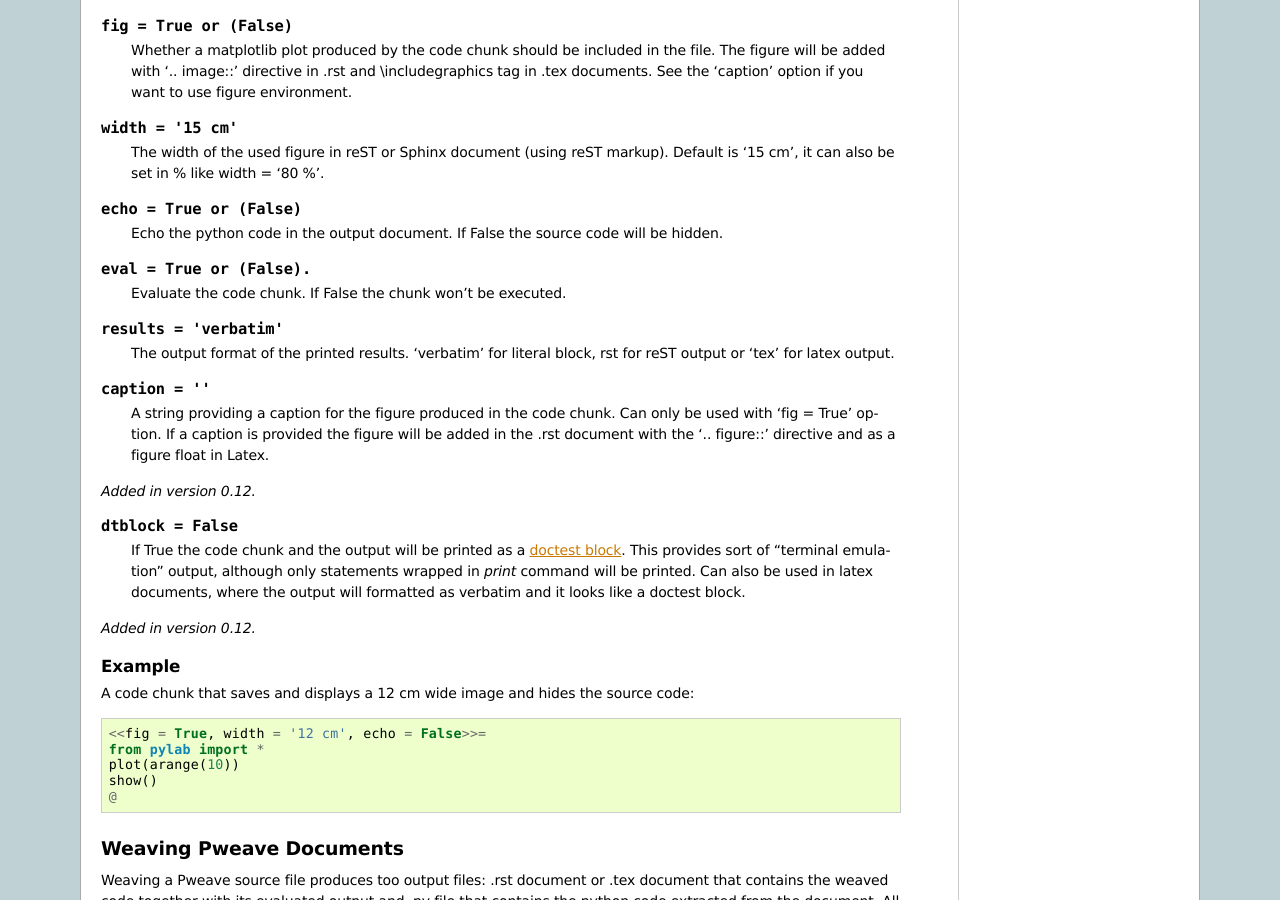
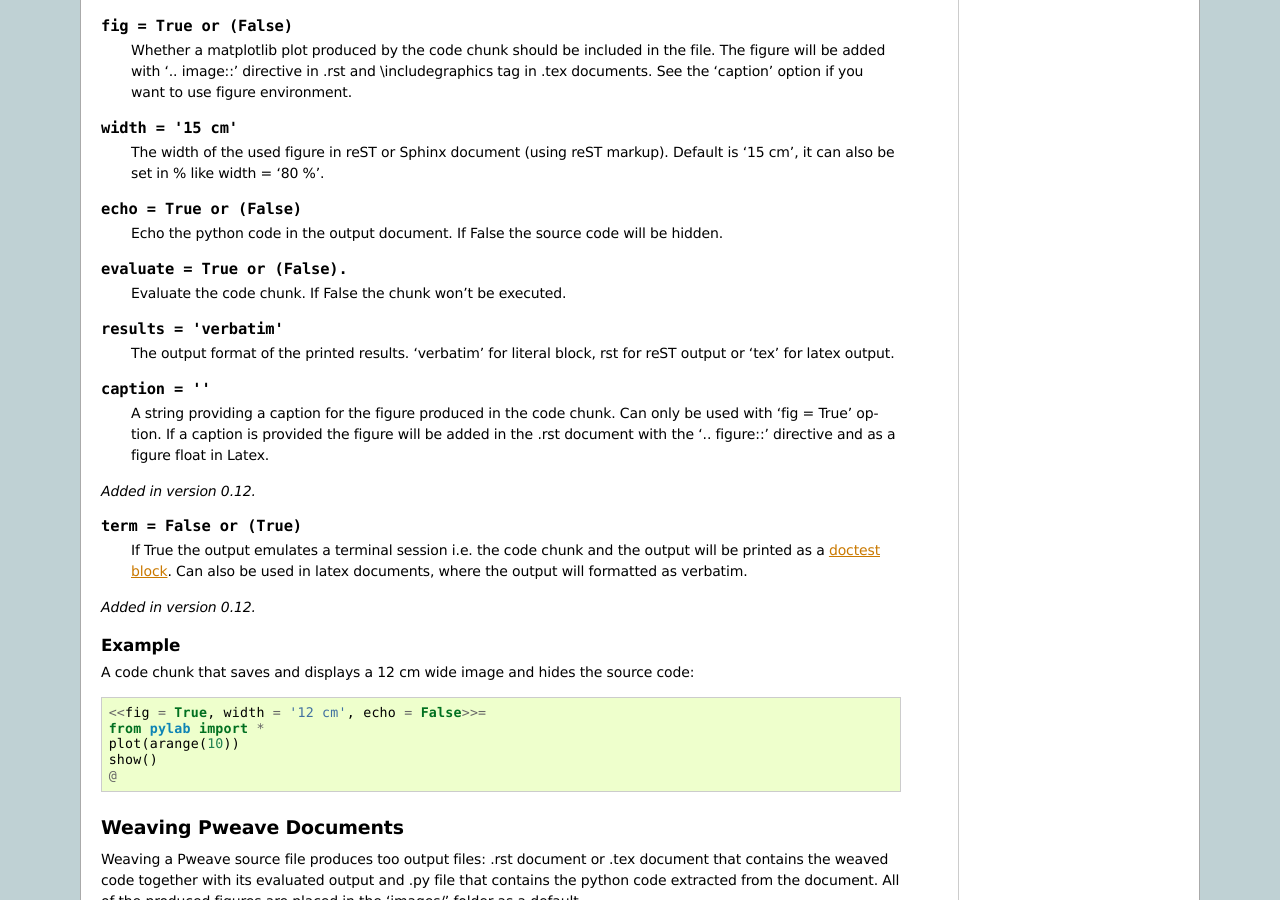
Before and after one commit to edgimar/Pweave, a Sphinx documentation site: the page built from doc/usage.rst, in a window 1280 px wide and 900 px high, scrolled down 1020 px. Built offline with Sphinx 7.4.7, drawn with Linux system fonts in a browser that asks for light colours; formulas are drawn with MathJax 3; pages that are not in the unit, such as notebooks, are missing from menus.

```diff
--- a/doc/docs.rst
+++ b/doc/docs.rst
@@ -12,3 +12,4 @@ Documentation
 
    usage.rst
    examples.rst
+   emacs.rst
--- a/doc/ma.rst
+++ b/doc/ma.rst
@@ -22,11 +22,12 @@ Pweave Example - Frequency response of a moving average filter
 
 
 >>> n = 11.
+>>> n
+11.0
 >>> b = repeat(1/n, n)
 >>> print(b)
 [ 0.09090909  0.09090909  0.09090909  0.09090909  0.09090909  0.09090909
   0.09090909  0.09090909  0.09090909  0.09090909  0.09090909]
-
 
 
 
@@ -43,7 +44,7 @@ Pweave Example - Frequency response of a moving average filter
   show()
 
 
-.. figure:: images/Fig1.png
+.. figure:: images/Fig1.*
    :width: 15 cm
 
    Frequency response of an 11 point moving average filter
--- a/doc/usage.rst
+++ b/doc/usage.rst
@@ -71,7 +71,7 @@ Pweave currently has the following options for processing the code chunks.
 
    Echo the python code in the output document. If False the source code will be hidden.
 
-.. envvar:: eval = True or (False).
+.. envvar:: evaluate = True or (False).
 
    Evaluate the code chunk. If False the chunk won't be executed.
 
@@ -85,9 +85,9 @@ Pweave currently has the following options for processing the code chunks.
 
 .. versionadded:: 0.12
 
-.. envvar:: dtblock = False
+.. envvar:: term = False or (True)
 
-   If True the code chunk and the output will be printed as a `doctest block <http://docutils.sourceforge.net/docs/ref/rst/restructuredtext.html#doctest-blocks>`_. This provides sort of "terminal emulation" output, although only statements wrapped in *print* command will be printed. Can also be used in latex documents, where the output will formatted as verbatim and it looks like a doctest block.
+   If True the output emulates a terminal session i.e. the code chunk and the output will be printed as a  `doctest block <http://docutils.sourceforge.net/docs/ref/rst/restructuredtext.html#doctest-blocks>`_. Can also be used in latex documents, where the output will formatted as verbatim.
 
 .. versionadded:: 0.12
 
```
Also changed, not shown: doc/index.html (+28 -7 lines), 2 other files.
